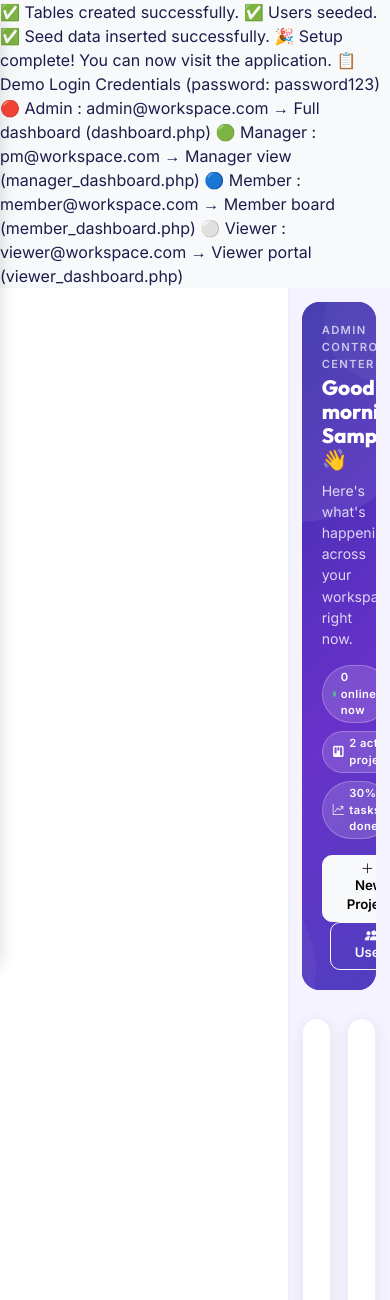
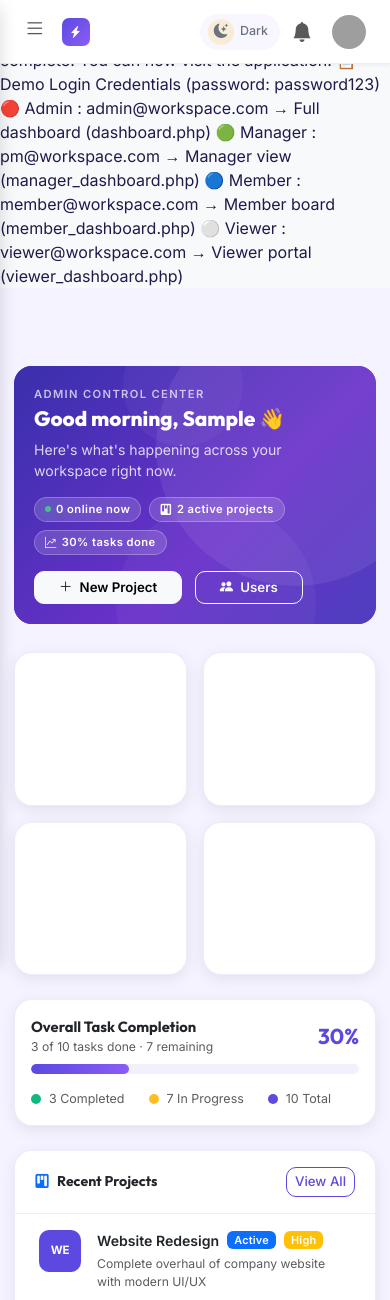
Before and after one commit to MRFIRE5673/CollabSpace, a PHP site: page /your-path/dashboard.php in a window 390 px wide; the page is wider, and only the part inside the window is pictured. Shown: the top 1300 px of that part. Run offline with PHP 8.4, Linux system fonts and the light colour scheme; the visitor is signed in with stand-in values (Sample User, id 1); data that the repository does not hold is empty; some libraries are stand-ins or nearby versions; grey boxes are pictures that could not be loaded.

Commit message:
fix: fix dashboard layout positioning for app-header and app-main to eliminate sidebar content gap and header squishing

```diff
--- a/css/custom.css
+++ b/css/custom.css
@@ -128,39 +128,56 @@
   list-style: none !important;
 }
 
+.app-header {
+  position: fixed;
+  top: 0;
+  right: 0;
+  left: var(--cs-sidebar-w);
+  height: 64px;
+  z-index: 1030;
+  background: var(--cs-surface) !important;
+  border-bottom: 1px solid var(--cs-border) !important;
+  backdrop-filter: blur(16px) !important;
+  box-shadow: var(--cs-shadow-xs) !important;
+  transition: left var(--cs-t) var(--cs-ease);
+  display: flex;
+  align-items: center;
+}
+
 .app-main {
   flex: 1;
   margin-left: var(--cs-sidebar-w);
+  padding-top: 64px;
   min-width: 0;
+  width: calc(100% - var(--cs-sidebar-w));
   display: flex;
   flex-direction: column;
   min-height: 100vh;
-  transition: margin-left var(--cs-t) var(--cs-ease);
-}
-
-.app-header {
-  position: sticky;
-  top: 0;
-  z-index: 1030;
-  min-height: 60px;
-  display: flex;
-  align-items: center;
+  transition: margin-left var(--cs-t) var(--cs-ease), width var(--cs-t) var(--cs-ease);
 }
 
 /* Sidebar Toggle States */
 body.sidebar-collapsed .app-sidebar {
   transform: translateX(-100%);
 }
+body.sidebar-collapsed .app-header {
+  left: 0;
+}
 body.sidebar-collapsed .app-main {
   margin-left: 0;
+  width: 100%;
 }
 
 @media (max-width: 991.98px) {
   .app-sidebar {
     transform: translateX(-100%);
   }
+  .app-header {
+    left: 0;
+  }
   .app-main {
     margin-left: 0;
+    width: 100%;
   }
   body.sidebar-open .app-sidebar {
     transform: translateX(0);
```
